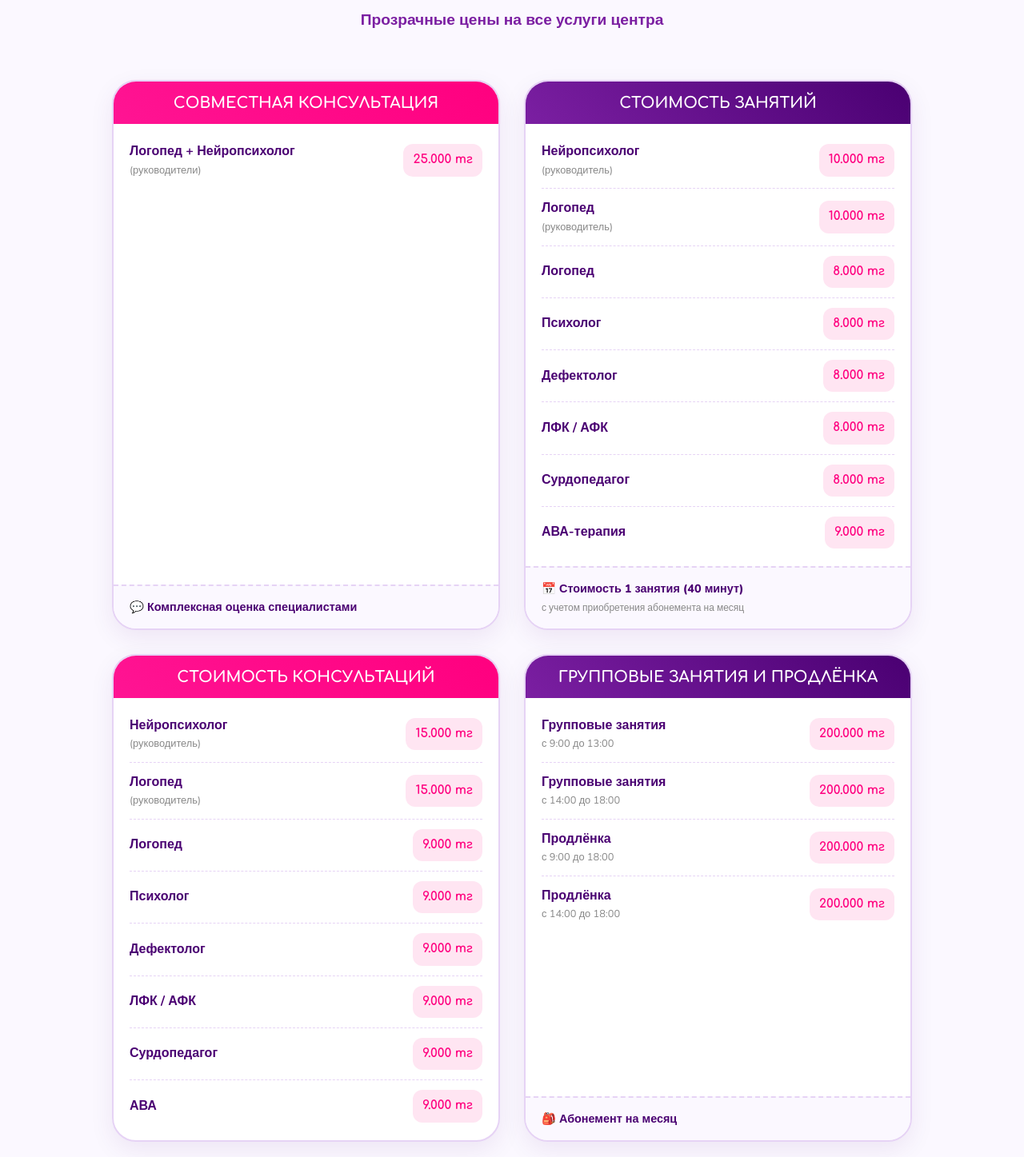
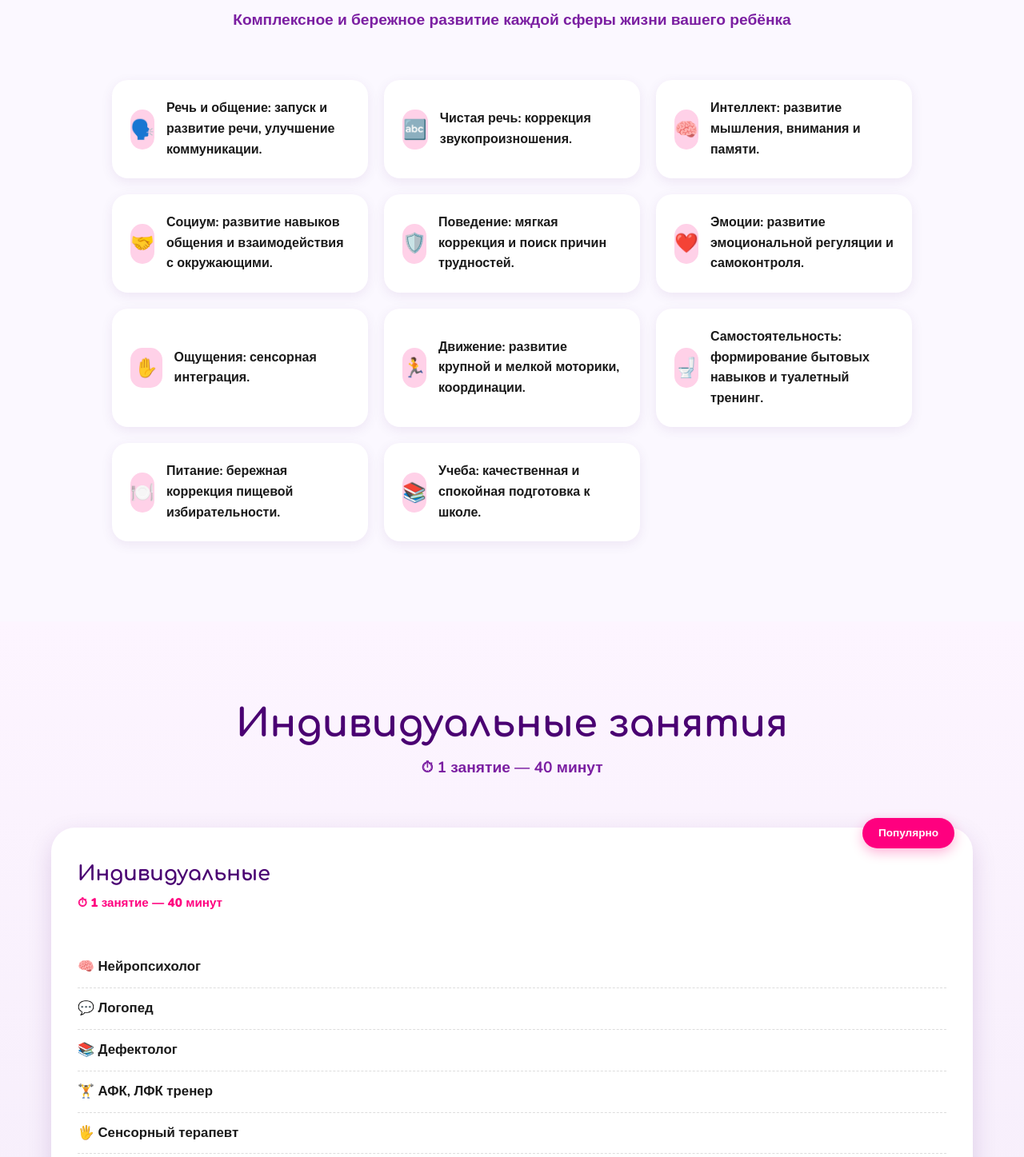
Before and after one commit to pavlina123/step-by-step, a React (Vite) app: page / in a window 1280 px wide. Shown: the part 8203-9650 px from the top of the page at 80% size. Built offline with nearby package versions, Linux system fonts and the light colour scheme.

Commit message:
Изменён порядок секций на главной странице

```diff
--- a/src/App.jsx
+++ b/src/App.jsx
@@ -1,6 +1,19 @@
 import { Routes, Route } from 'react-router-dom'
 import Header from './Header'
-import { Hero, Diagnoses, Gallery, Specialists, Achievements, Pricing, Help, Services, Footer } from './Sections'
+import {
+  Hero,
+  Diagnoses,
+  Gallery,
+  Specialists,
+  Achievements,
+  Help,
+  ServicesIndividual,
+  ServicesGroup,
+  PricingConsultation,
+  PricingConsultations,
+  PricingLessons,
+  Footer
+} from './Sections'
 import Stepik from './Stepik'
 import SpecialistPage from './SpecialistPage'
 
@@ -16,10 +29,15 @@ function App() {
               <Diagnoses />
               <Gallery />
               <Specialists />
+
+              {/* Достижения → Помощь → Индивидуальные → Групповые → Совместная консультация → Консультации → Занятия */}
               <Achievements />
-              <Pricing />
-              <Help /> {/* Идет сразу после прайса */}
-              <Services />
+              <Help />
+              <ServicesIndividual />
+              <ServicesGroup />
+              <PricingConsultation />
+              <PricingConsultations />
+              <PricingLessons />
             </>
           } />
           <Route path="/specialist/:id" element={<SpecialistPage />} />
--- a/src/Sections.jsx
+++ b/src/Sections.jsx
@@ -267,190 +267,21 @@ export function Achievements() {
   )
 }
 
-export function Pricing() {
-  const ref = useScrollReveal()
-
-  return (
-    <section id="pricing" className="section reveal-section" ref={ref}>
-      <div className="section-header">
-        <h2 className="section-title">Наш прайс</h2>
-        <p className="section-subtitle">Прозрачные цены на все услуги центра</p>
-      </div>
-
-      <div className="price-grid">
-
-        <div className="price-card">
-          <div className="price-card-header bg-pink-gradient">
-            <h3>Совместная консультация</h3>
-          </div>
-          <div className="price-list">
-            <div className="price-row">
-              <div className="price-info">
-                <strong>Логопед + Нейропсихолог</strong>
-                <span>(руководители)</span>
-              </div>
-              <div className="price-tag">25.000 тг</div>
-            </div>
-          </div>
-          <div className="price-note">
-            <span>💬 Комплексная оценка специалистами</span>
-          </div>
-        </div>
-
-        <div className="price-card">
-          <div className="price-card-header bg-purple-gradient">
-            <h3>Стоимость занятий</h3>
-          </div>
-          <div className="price-list">
-            <div className="price-row">
-              <div className="price-info">
-                <strong>Нейропсихолог</strong>
-                <span>(руководитель)</span>
-              </div>
-              <div className="price-tag">10.000 тг</div>
-            </div>
-            <div className="price-row">
-              <div className="price-info">
-                <strong>Логопед</strong>
-                <span>(руководитель)</span>
-              </div>
-              <div className="price-tag">10.000 тг</div>
-            </div>
-            <div className="price-row">
-              <div className="price-info"><strong>Логопед</strong></div>
-              <div className="price-tag">8.000 тг</div>
-            </div>
-            <div className="price-row">
-              <div className="price-info"><strong>Психолог</strong></div>
-              <div className="price-tag">8.000 тг</div>
-            </div>
-            <div className="price-row">
-              <div className="price-info"><strong>Дефектолог</strong></div>
-              <div className="price-tag">8.000 тг</div>
-            </div>
-            <div className="price-row">
-              <div className="price-info"><strong>ЛФК / АФК</strong></div>
-              <div className="price-tag">8.000 тг</div>
-            </div>
-            <div className="price-row">
-              <div className="price-info"><strong>Сурдопедагог</strong></div>
-              <div className="price-tag">8.000 тг</div>
-            </div>
-            <div className="price-row">
-              <div className="price-info"><strong>АВА-терапия</strong></div>
-              <div className="price-tag">9.000 тг</div>
-            </div>
-          </div>
-          <div className="price-note">
-            <span>📅 Стоимость 1 занятия (40 минут)</span>
-            <small>с учетом приобретения абонемента на месяц</small>
-          </div>
-        </div>
-
-        <div className="price-card">
-          <div className="price-card-header bg-pink-gradient">
-            <h3>Стоимость консультаций</h3>
-          </div>
-          <div className="price-list">
-            <div className="price-row">
-              <div className="price-info">
-                <strong>Нейропсихолог</strong>
-                <span>(руководитель)</span>
-              </div>
-              <div className="price-tag">15.000 тг</div>
-            </div>
-            <div className="price-row">
-              <div className="price-info">
-                <strong>Логопед</strong>
-                <span>(руководитель)</span>
-              </div>
-              <div className="price-tag">15.000 тг</div>
-            </div>
-            <div className="price-row">
-              <div className="price-info"><strong>Логопед</strong></div>
-              <div className="price-tag">9.000 тг</div>
-            </div>
-            <div className="price-row">
-              <div className="price-info"><strong>Психолог</strong></div>
-              <div className="price-tag">9.000 тг</div>
-            </div>
-            <div className="price-row">
-              <div className="price-info"><strong>Дефектолог</strong></div>
-              <div className="price-tag">9.000 тг</div>
-            </div>
-            <div className="price-row">
-              <div className="price-info"><strong>ЛФК / АФК</strong></div>
-              <div className="price-tag">9.000 тг</div>
-            </div>
-            <div className="price-row">
-              <div className="price-info"><strong>Сурдопедагог</strong></div>
-              <div className="price-tag">9.000 тг</div>
-            </div>
-            <div className="price-row">
-              <div className="price-info"><strong>АВА</strong></div>
-              <div className="price-tag">9.000 тг</div>
-            </div>
-          </div>
-        </div>
-
-        <div className="price-card">
-          <div className="price-card-header bg-purple-gradient">
-            <h3>Групповые занятия и Продлёнка</h3>
-          </div>
-          <div className="price-list">
-            <div className="price-row">
-              <div className="price-info">
-                <strong>Групповые занятия</strong>
-                <span>с 9:00 до 13:00</span>
-              </div>
-              <div className="price-tag">200.000 тг</div>
-            </div>
-            <div className="price-row">
-              <div className="price-info">
-                <strong>Групповые занятия</strong>
-                <span>с 14:00 до 18:00</span>
-              </div>
-              <div className="price-tag">200.000 тг</div>
-            </div>
-            <div className="price-row">
-              <div className="price-info">
-                <strong>Продлёнка</strong>
-                <span>с 9:00 до 18:00</span>
-              </div>
-              <div className="price-tag">200.000 тг</div>
-            </div>
-            <div className="price-row">
-              <div className="price-info">
-                <strong>Продлёнка</strong>
-                <span>с 14:00 до 18:00</span>
-              </div>
-              <div className="price-tag">200.000 тг</div>
-            </div>
-          </div>
-          <div className="price-note">
-            <span>🎒 Абонемент на месяц</span>
-          </div>
-        </div>
-
-      </div>
-    </section>
-  )
-}
-
+/* === 1. ЧЕМ МЫ ПОМОГАЕМ (без дублей эмодзи) === */
 export function Help() {
   const ref = useScrollReveal()
   const helps = [
-    { text: '🗣️ Речь и общение: запуск и развитие речи, улучшение коммуникации.', icon: '🗣️' },
-    { text: '🔤 Чистая речь: коррекция звукопроизношения.', icon: '🔤' },
-    { text: '🧠 Интеллект: развитие мышления, внимания и памяти.', icon: '🧠' },
-    { text: '🤝 Социум: развитие навыков общения и взаимодействия с окружающими.', icon: '🤝' },
-    { text: '🛡️ Поведение: мягкая коррекция и поиск причин трудностей.', icon: '🛡️' },
-    { text: '❤️ Эмоции: развитие эмоциональной регуляции и самоконтроля.', icon: '❤️' },
-    { text: '✋ Ощущения: сенсорная интеграция.', icon: '✋' },
-    { text: '🏃 Движение: развитие крупной и мелкой моторики, координации.', icon: '🏃' },
-    { text: '🚽 Самостоятельность: формирование бытовых навыков и туалетный тренинг.', icon: '🚽' },
-    { text: '🍽️ Питание: бережная коррекция пищевой избирательности.', icon: '🍽️' },
-    { text: '📚 Учеба: качественная и спокойная подготовка к школе.', icon: '📚' }
+    { text: 'Речь и общение: запуск и развитие речи, улучшение коммуникации.', icon: '🗣️' },
+    { text: 'Чистая речь: коррекция звукопроизношения.', icon: '🔤' },
+    { text: 'Интеллект: развитие мышления, внимания и памяти.', icon: '🧠' },
+    { text: 'Социум: развитие навыков общения и взаимодействия с окружающими.', icon: '🤝' },
+    { text: 'Поведение: мягкая коррекция и поиск причин трудностей.', icon: '🛡️' },
+    { text: 'Эмоции: развитие эмоциональной регуляции и самоконтроля.', icon: '❤️' },
+    { text: 'Ощущения: сенсорная интеграция.', icon: '✋' },
+    { text: 'Движение: развитие крупной и мелкой моторики, координации.', icon: '🏃' },
+    { text: 'Самостоятельность: формирование бытовых навыков и туалетный тренинг.', icon: '🚽' },
+    { text: 'Питание: бережная коррекция пищевой избирательности.', icon: '🍽️' },
+    { text: 'Учеба: качественная и спокойная подготовка к школе.', icon: '📚' }
   ]
 
   return (
@@ -472,14 +303,14 @@ export function Help() {
   )
 }
 
-export function Services() {
+/* === 2. ИНДИВИДУАЛЬНЫЕ === */
+export function ServicesIndividual() {
   const ref = useScrollReveal()
-
   return (
     <section id="services" className="section bg-gradient reveal-section" ref={ref}>
       <div className="section-header">
-        <h2 className="section-title">Наши занятия</h2>
-        <p className="section-subtitle">Выберите подходящий формат</p>
+        <h2 className="section-title">Индивидуальные занятия</h2>
+        <p className="section-subtitle">⏱ 1 занятие — 40 минут</p>
       </div>
 
       <div className="services-wrapper">
@@ -499,7 +330,22 @@ export function Services() {
           </ul>
           <a href="https://wa.me/77757447120" className="btn-card">Выбрать специалиста</a>
         </div>
+      </div>
+    </section>
+  )
+}
 
+/* === 3. ГРУППОВЫЕ + ЛОГОГРУППА === */
+export function ServicesGroup() {
+  const ref = useScrollReveal()
+  return (
+    <section id="services-group" className="section reveal-section" ref={ref}>
+      <div className="section-header">
+        <h2 className="section-title">Групповые занятия</h2>
+        <p className="section-subtitle">Для детей с ООП и логогруппа</p>
+      </div>
+
+      <div className="services-wrapper">
         <div className="service-card highlight-card">
           <div className="service-badge gold">Для детей с ООП</div>
           <h3>Групповые занятия</h3>
@@ -555,6 +401,204 @@ export function Services() {
   )
 }
 
+/* === 4. СОВМЕСТНАЯ КОНСУЛЬТАЦИЯ === */
+export function PricingConsultation() {
+  const ref = useScrollReveal()
+  return (
+    <section id="pricing-consultation" className="section reveal-section" ref={ref}>
+      <div className="section-header">
+        <h2 className="section-title">Совместная консультация</h2>
+        <p className="section-subtitle">Комплексная оценка двумя руководителями</p>
+      </div>
+
+      <div className="price-grid">
+        <div className="price-card">
+          <div className="price-card-header bg-pink-gradient">
+            <h3>Совместная консультация</h3>
+          </div>
+          <div className="price-list">
+            <div className="price-row">
+              <div className="price-info">
+                <strong>Логопед + Нейропсихолог</strong>
+                <span>(руководители)</span>
+              </div>
+              <div className="price-tag">25.000 тг</div>
+            </div>
+          </div>
+          <div className="price-note">
+            <span>💬 Комплексная оценка специалистами</span>
+          </div>
+        </div>
+      </div>
+    </section>
+  )
+}
+
+/* === 5. КОНСУЛЬТАЦИИ === */
+export function PricingConsultations() {
+  const ref = useScrollReveal()
+  return (
+    <section id="pricing-consultations" className="section bg-gradient reveal-section" ref={ref}>
+      <div className="section-header">
+        <h2 className="section-title">Стоимость консультаций</h2>
+        <p className="section-subtitle">Первичный приём специалистов</p>
+      </div>
+
+      <div className="price-grid">
+        <div className="price-card">
+          <div className="price-card-header bg-pink-gradient">
+            <h3>Стоимость консультаций</h3>
+          </div>
+          <div className="price-list">
+            <div className="price-row">
+              <div className="price-info">
+                <strong>Нейропсихолог</strong>
+                <span>(руководитель)</span>
+              </div>
+              <div className="price-tag">15.000 тг</div>
+            </div>
+            <div className="price-row">
+              <div className="price-info">
+                <strong>Логопед</strong>
+                <span>(руководитель)</span>
+              </div>
+              <div className="price-tag">15.000 тг</div>
+            </div>
+            <div className="price-row">
+              <div className="price-info"><strong>Логопед</strong></div>
+              <div className="price-tag">9.000 тг</div>
+            </div>
+            <div className="price-row">
+              <div className="price-info"><strong>Психолог</strong></div>
+              <div className="price-tag">9.000 тг</div>
+            </div>
+            <div className="price-row">
+              <div className="price-info"><strong>Дефектолог</strong></div>
+              <div className="price-tag">9.000 тг</div>
+            </div>
+            <div className="price-row">
+              <div className="price-info"><strong>ЛФК / АФК</strong></div>
+              <div className="price-tag">9.000 тг</div>
+            </div>
+            <div className="price-row">
+              <div className="price-info"><strong>Сурдопедагог</strong></div>
+              <div className="price-tag">9.000 тг</div>
+            </div>
+            <div className="price-row">
+              <div className="price-info"><strong>АВА</strong></div>
+              <div className="price-tag">9.000 тг</div>
+            </div>
+          </div>
+        </div>
+      </div>
+    </section>
+  )
+}
+
+/* === 6. ЗАНЯТИЯ (цены) === */
+export function PricingLessons() {
+  const ref = useScrollReveal()
+  return (
+    <section id="pricing" className="section reveal-section" ref={ref}>
+      <div className="section-header">
+        <h2 className="section-title">Стоимость занятий</h2>
+        <p className="section-subtitle">Абонемент на месяц · 1 занятие — 40 минут</p>
+      </div>
+
+      <div className="price-grid">
+        <div className="price-card">
+          <div className="price-card-header bg-purple-gradient">
+            <h3>Стоимость занятий</h3>
+          </div>
+          <div className="price-list">
+            <div className="price-row">
+              <div className="price-info">
+                <strong>Нейропсихолог</strong>
+                <span>(руководитель)</span>
+              </div>
+              <div className="price-tag">10.000 тг</div>
+            </div>
+            <div className="price-row">
+              <div className="price-info">
+                <strong>Логопед</strong>
+                <span>(руководитель)</span>
+              </div>
+              <div className="price-tag">10.000 тг</div>
+            </div>
+            <div className="price-row">
+              <div className="price-info"><strong>Логопед</strong></div>
+              <div className="price-tag">8.000 тг</div>
+            </div>
+            <div className="price-row">
+              <div className="price-info"><strong>Психолог</strong></div>
+              <div className="price-tag">8.000 тг</div>
+            </div>
+            <div className="price-row">
+              <div className="price-info"><strong>Дефектолог</strong></div>
+              <div className="price-tag">8.000 тг</div>
+            </div>
+            <div className="price-row">
+              <div className="price-info"><strong>ЛФК / АФК</strong></div>
+              <div className="price-tag">8.000 тг</div>
+            </div>
+            <div className="price-row">
+              <div className="price-info"><strong>Сурдопедагог</strong></div>
+              <div className="price-tag">8.000 тг</div>
+            </div>
+            <div className="price-row">
+              <div className="price-info"><strong>АВА-терапия</strong></div>
+              <div className="price-tag">9.000 тг</div>
+            </div>
+          </div>
+          <div className="price-note">
+            <span>📅 Стоимость 1 занятия (40 минут)</span>
+            <small>с учетом приобретения абонемента на месяц</small>
+          </div>
+        </div>
+
+        <div className="price-card">
+          <div className="price-card-header bg-purple-gradient">
+            <h3>Групповые занятия и Продлёнка</h3>
+          </div>
+          <div className="price-list">
+            <div className="price-row">
+              <div className="price-info">
+                <strong>Групповые занятия</strong>
+                <span>с 9:00 до 13:00</span>
+              </div>
+              <div className="price-tag">200.000 тг</div>
+            </div>
+            <div className="price-row">
+              <div className="price-info">
+                <strong>Групповые занятия</strong>
+                <span>с 14:00 до 18:00</span>
+              </div>
+              <div className="price-tag">200.000 тг</div>
+            </div>
+            <div className="price-row">
+              <div className="price-info">
+                <strong>Продлёнка</strong>
+                <span>с 9:00 до 13:00</span>
+              </div>
+              <div className="price-tag">200.000 тг</div>
+            </div>
+            <div className="price-row">
+              <div className="price-info">
+                <strong>Продлёнка</strong>
+                <span>с 14:00 до 18:00</span>
+              </div>
+              <div className="price-tag">200.000 тг</div>
+            </div>
+          </div>
+          <div className="price-note">
+            <span>🎒 Абонемент на месяц</span>
+          </div>
+        </div>
+      </div>
+    </section>
+  )
+}
+
 export function Footer() {
   return (
     <footer id="contacts" className="footer">
```
